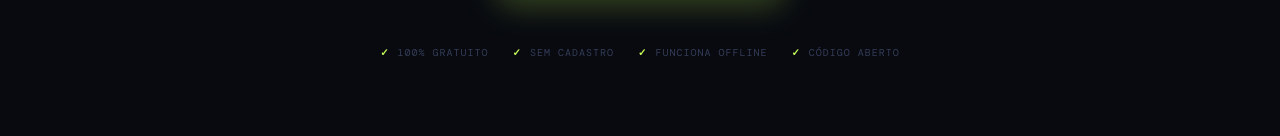
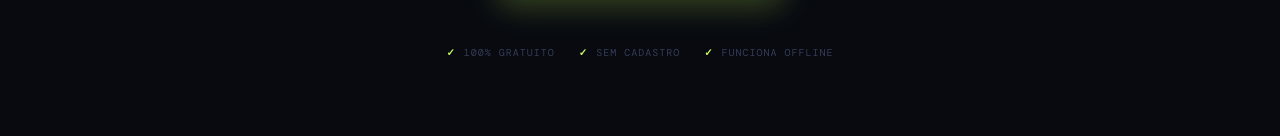
Before and after one commit to alaiir/or-ao-3d-print, a plain HTML site: page index.html in a window 1280 px wide. Shown: the part 3474-3610 px from the top of the page. Drawn offline with nearby package versions, Linux system fonts and the light colour scheme; no server answers.

Commit message:
tirado o celo codigo aberto

```diff
--- a/index.html
+++ b/index.html
@@ -1035,7 +1035,6 @@
     <div class="trust-item">100% Gratuito</div>
     <div class="trust-item">Sem cadastro</div>
     <div class="trust-item">Funciona offline</div>
-    <div class="trust-item">Código aberto</div>
   </div>
 </section>
 
```
